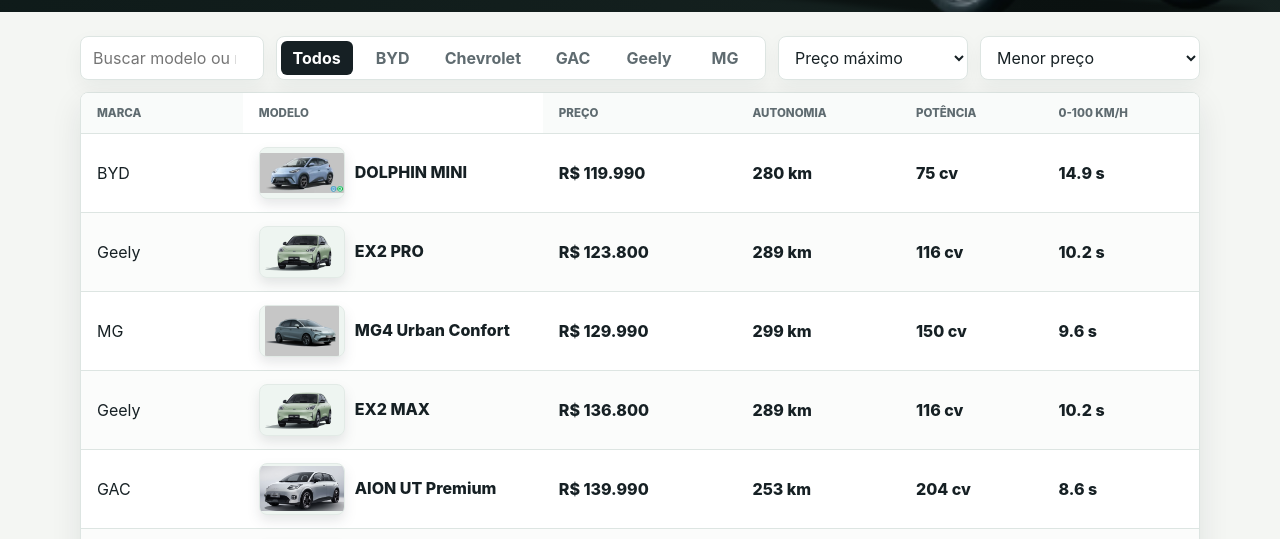
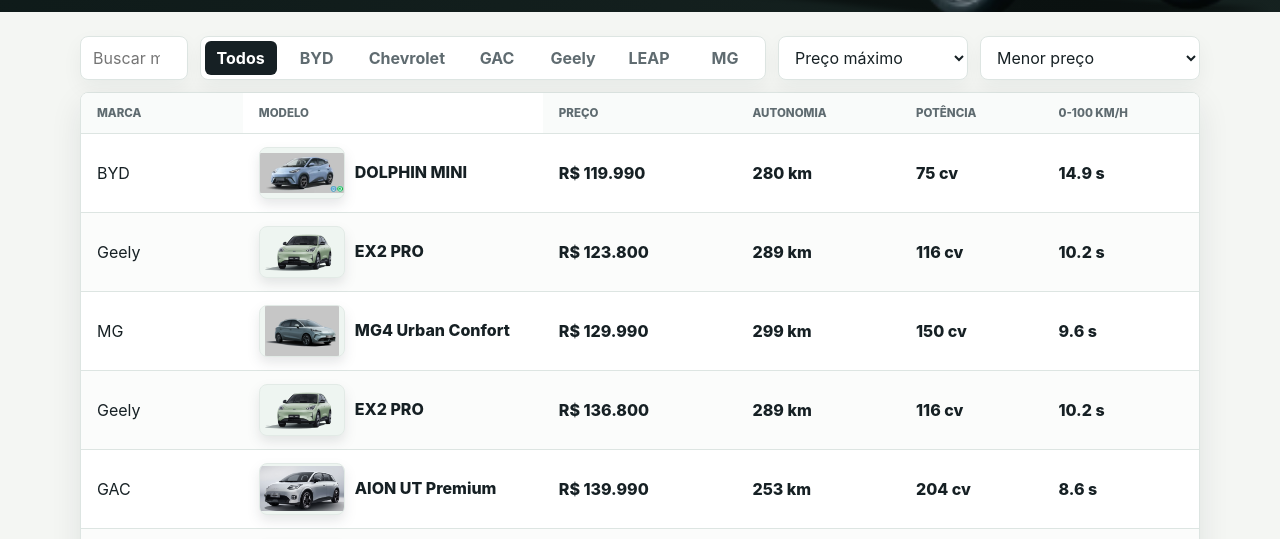
Before and after one commit to PabloGarcia48/ComparativoCarros, a plain HTML site: page index.html in a window 1280 px wide. Shown: the part 217-756 px from the top of the page. Drawn offline with Linux system fonts and the light colour scheme.

Commit message:
adicionado LEAPMotors

```diff
--- a/index.html
+++ b/index.html
@@ -340,9 +340,10 @@
         { brand: "BYD", model: "DOLPHIN", price: 182990, range: 291, power: 95, accel: 10.9, image: "assets/image9.png" },
         { brand: "Chevrolet", model: "SPARK", price: 156660, range: 291, power: 95, accel: 10.9, image: "assets/image10.png" },
         { brand: "Geely", model: "EX2 PRO", price: 123800, range: 289, power: 116, accel: 10.2, image: "assets/image11.png" },
-        { brand: "Geely", model: "EX2 MAX", price: 136800, range: 289, power: 116, accel: 10.2, image: "assets/image11.png" },
+        { brand: "Geely", model: "EX2 PRO", price: 136800, range: 289, power: 116, accel: 10.2, image: "assets/image11.png" },
         { brand: "Geely", model: "EX5 PRO", price: 205800, range: 413, power: 218, accel: 6.9, image: "assets/image12.png" },
         { brand: "Geely", model: "EX5 MAX", price: 225800, range: 349, power: 218, accel: 7.1, image: "assets/image12.png" },
+        { brand: "LEAP", model: "B10", price: 175990, range: 288, power: 218, accel: 7.1, image: "assets/image13.png" },
       ];
 
       const formatPrice = new Intl.NumberFormat("pt-BR", {
```
Also changed, not shown: assets/image13.png (added).
